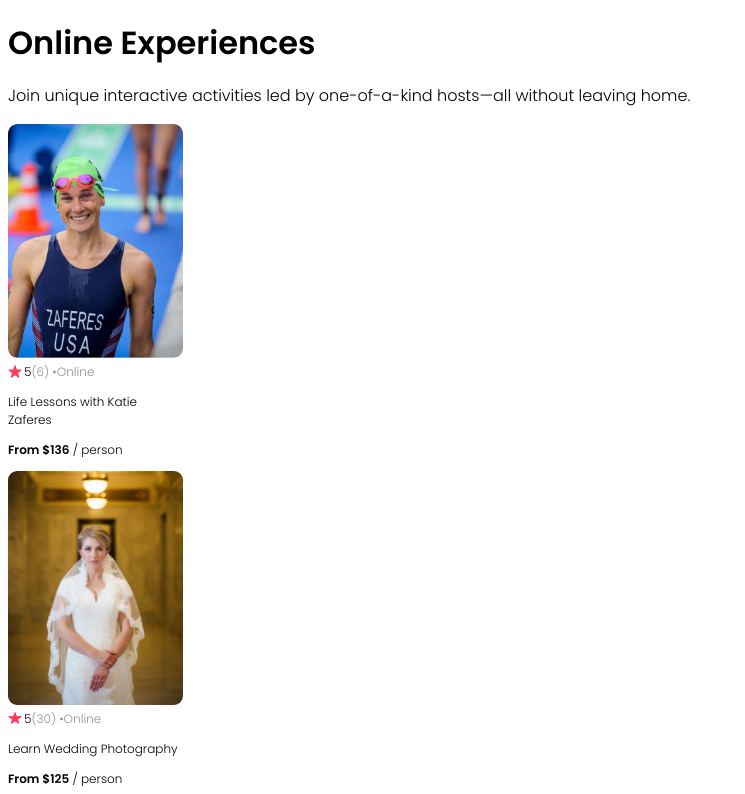
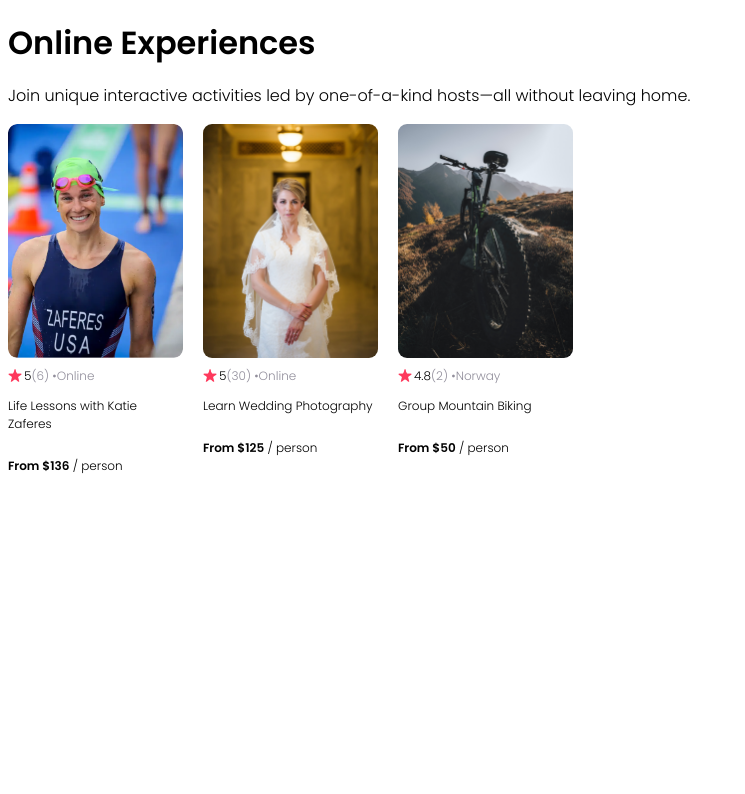
Before and after one commit to imtiazalirb/Airbnb-React, a React (Vite) app: page / in a window 1280 px wide. Shown: the part 566-1360 px from the top of the page, without its empty margins (0-745 px from the left). After the commit the page ends 1061 px from the top, so only its background shows below. Built offline with nearby package versions, Linux system fonts and the light colour scheme.

Commit message:
style: cards shown horizontal position from previos  vertical position

```diff
--- a/src/App.jsx
+++ b/src/App.jsx
@@ -23,7 +23,10 @@
     <div>
       <Navbar />
       <Hero />
-      {cards}
+      <section className='cards-list'>
+        {cards}
+      </section>
+
     </div>
   )
 }
--- a/src/index.css
+++ b/src/index.css
@@ -20,6 +20,10 @@
   max-width: 100px;
 }
 
+.section {
+  padding: 20px;
+}
+
 .hero--section{
   display: flex;
   flex-direction: column;
@@ -39,14 +43,33 @@
   margin-top: 0;
 }
 
+/* ADD */
+.cards-list {
+  display: flex;
+  flex-wrap: nowrap;
+  gap: 20px;
+  overflow-x: auto;
+}
+
 .card {
   width: 175px;
   font-size: 12px;
+  flex: 0 0 auto;
+  display: flex;            /* ADD */
+  flex-direction: column;   /* ADD */
+  position: relative;       /* ADD */
 }
 
 .card--image {
   width: 100%;
   border-radius: 9px;
+  margin-bottom: 9px;
+}
+
+/* ADD */
+.card--title {
+  overflow: hidden;
+  text-overflow: ellipsis;
 }
 
 .star{
@@ -59,3 +82,8 @@
   display: flex;
   align-items: center;
 }
+
+/* ADD */
+.card--price {
+  margin-top: auto;
+}
```
